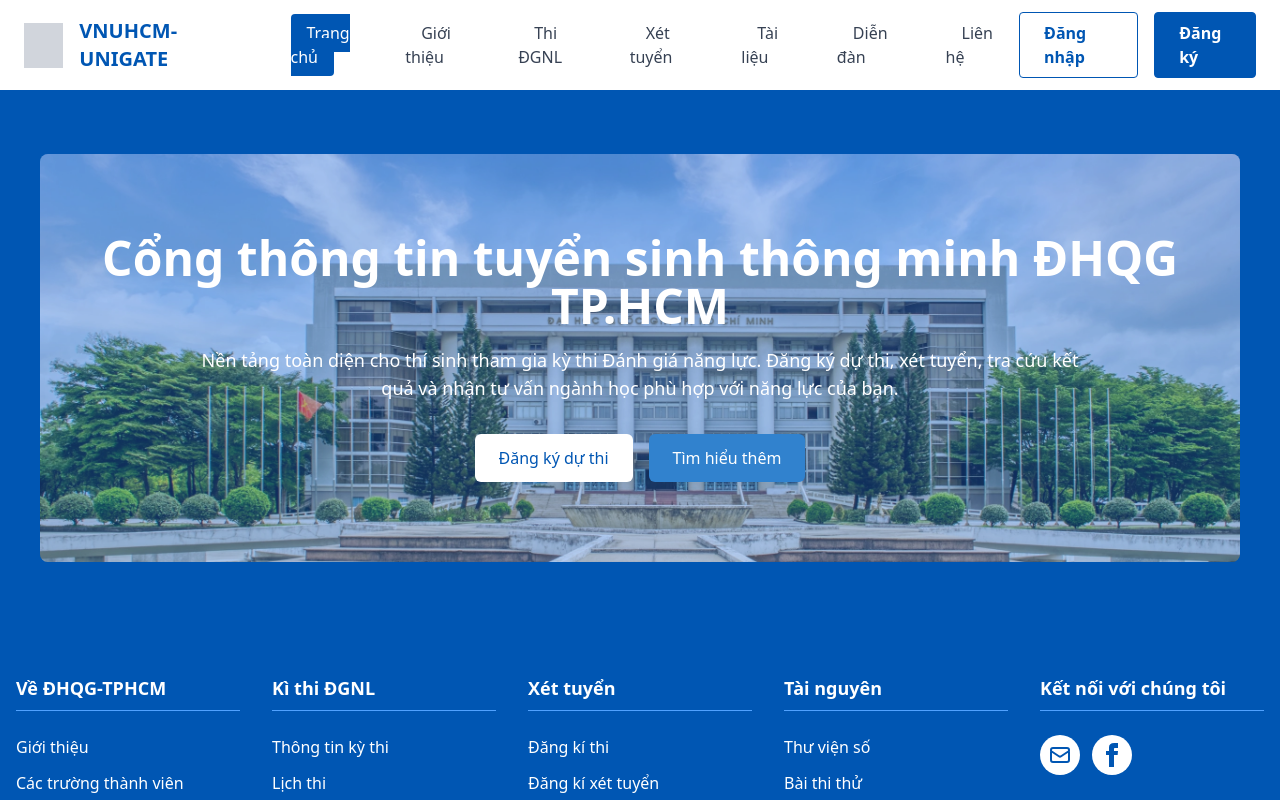
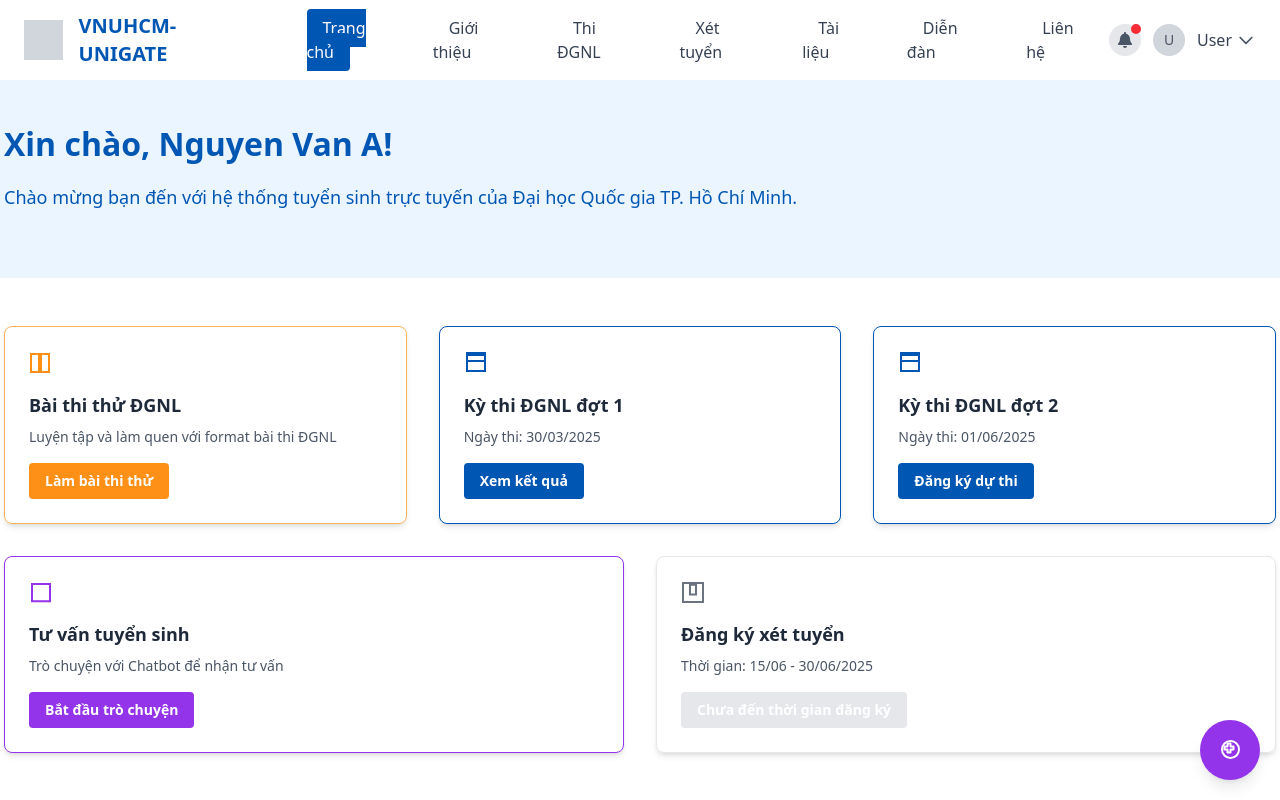
Before and after one commit to jnswkz/vnuhcm-unigate-frontend, a React (Vite) app: page / in a window 1280 px wide. Shown: the top 800 px of the page. Built offline with nearby package versions, Linux system fonts and the light colour scheme.

Commit message:
Update App.jsx

```diff
--- a/src/App.jsx
+++ b/src/App.jsx
@@ -69,7 +69,7 @@ function MainLayout({ children, isLoggedIn, user, onLogout }) {
 }
 
 function AppContent() {
-  const [isLoggedIn, setIsLoggedIn] = useState(false); // Đặt mặc định là false để hiển thị giao diện chưa đăng nhập
+  const [isLoggedIn, setIsLoggedIn] = useState(true); // Đặt mặc định là false để hiển thị giao diện chưa đăng nhập
   const [user, setUser] = useState(null);
   const [token, setToken] = useState(null);
 
@@ -163,6 +163,10 @@ function AppContent() {
                 <Route path="/lien-he" element={<Contact />} />
                 <Route path="/thi-thu" element={<MockTest />} />
                 <Route path="/bat-dau" element={<ExamSchedulePage />} />
+                <Route path="/tin-tuc-su-kien" element={<NewsPage />} />
+                <Route path="/thong-tin-ky-thi" element={<Navigate to="/gioi-thieu/ky-thi" replace />} />
+                <Route path="/dang-ki-xet-tuyen" element={<Navigate to="/xet-tuyen" replace />} />
+                <Route path="/dang-ki-thi" element={<Navigate to="/thi-dgnl" replace />} />
 
                 <Route
                   path="/xet-tuyen"
@@ -229,6 +233,7 @@ function AppContent() {
             </AdminRoute>
           }
         />
+
       </Routes>
     </div>
   );
```
